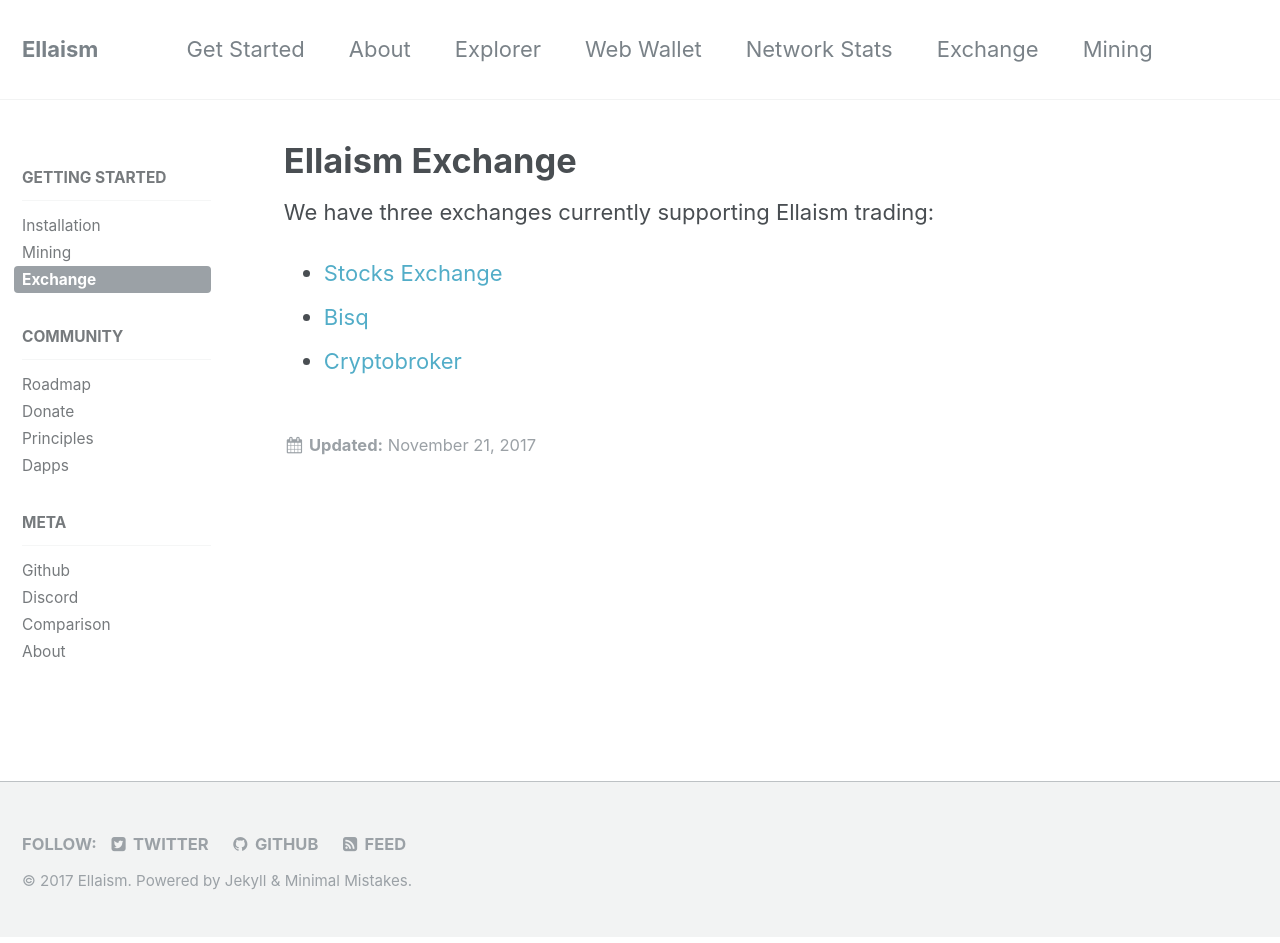
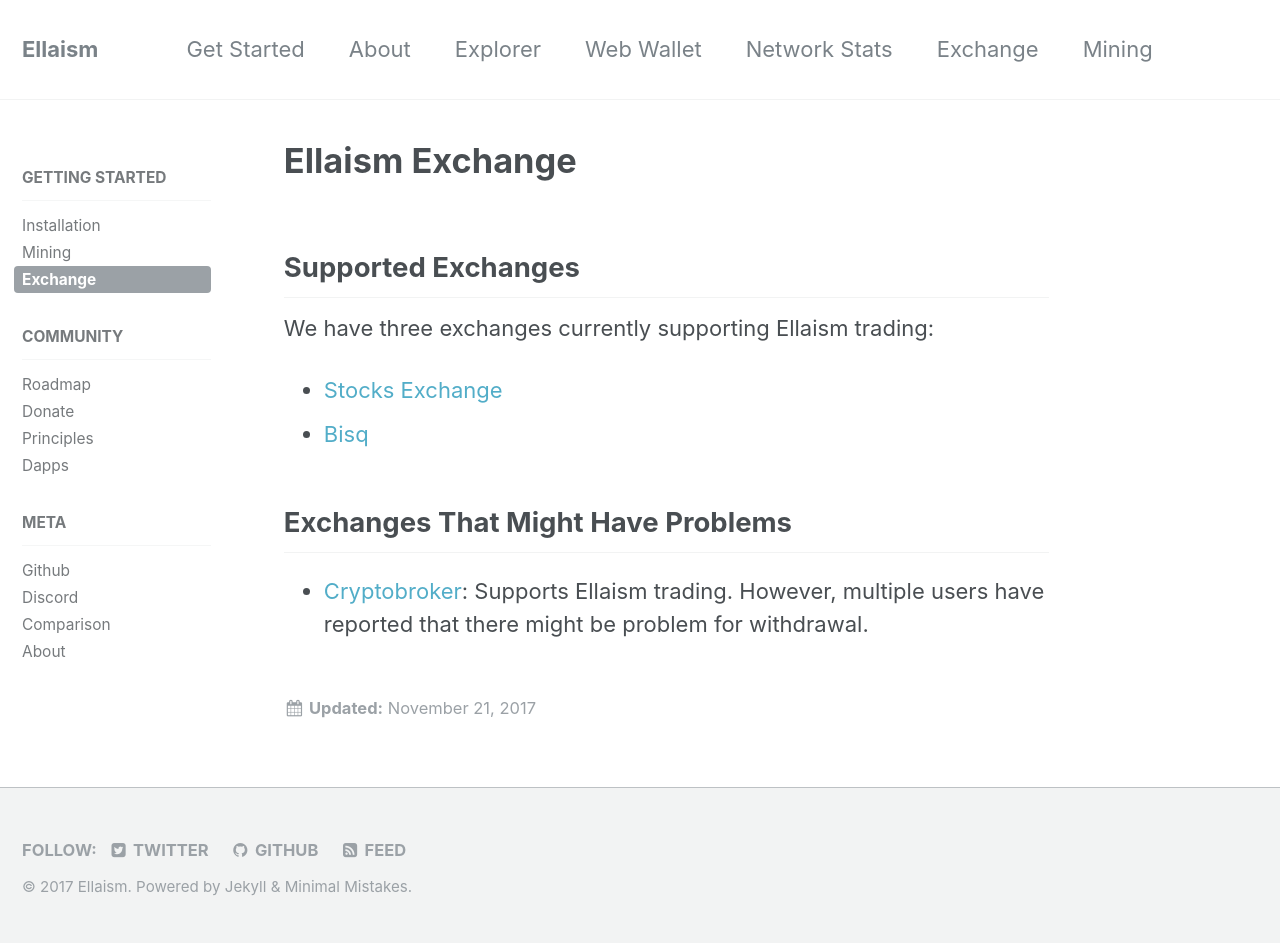
Before and after one commit to ellaism/ellaism.org, a Jekyll site: the page built from _docs/exchange.md, in a window 1280 px wide and 943 px high. Built offline with Jekyll 4.4.1, drawn with Linux system fonts in a browser that asks for light colours.

Commit message:
Add problem exchanges and unverified wallets

```diff
--- a/_docs/exchange.md
+++ b/_docs/exchange.md
@@ -6,8 +6,13 @@
 
 {% include base_path %}
 
+## Supported Exchanges
+
 We have three exchanges currently supporting Ellaism trading:
 
 * [Stocks Exchange](https://stocks.exchange/trade/ELLA/BTC)
 * [Bisq](https://bisq.network/)
-* [Cryptobroker](https://trade.cryptobroker.io/markets/ellabtc)
+
+## Exchanges That Might Have Problems
+
+* [Cryptobroker](https://trade.cryptobroker.io/markets/ellabtc): Supports Ellaism trading. However, multiple users have reported that there might be problem for withdrawal.
```
Also changed, not shown: _docs/install.md (+4 -0 lines).
